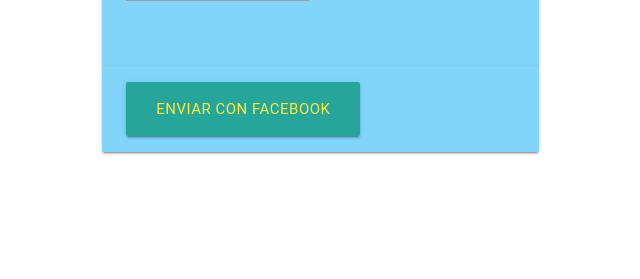
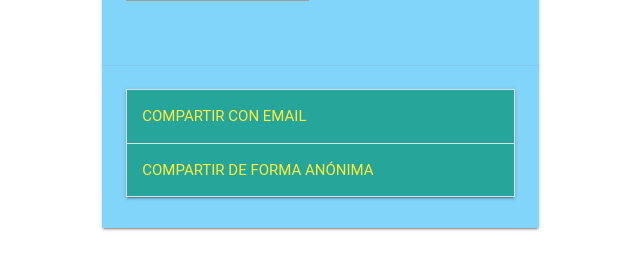
Before and after one commit to LaniusLyons/ISPDetectionSystem, a Django app: template WebService/IspDetection/core/templates/index.html in a window 1280 px wide. Shown: the part 521-800 px from the top of the page, without its empty margins (549-1189 px from the left). Run offline with Django 3.2, Linux system fonts and the light colour scheme; the template is opened without the code that fills it, so the values that code supplies are empty; some libraries are stand-ins or nearby versions; some web fonts are replaced.

Commit message:
changing submit into module web - adding anonymous share and email share

```diff
--- a/WebService/IspDetection/core/templates/content.html
+++ b/WebService/IspDetection/core/templates/content.html
@@ -31,9 +31,34 @@
                       </div>
                     </div>
 
-                    <div class="card-action">
+                    <!--<div class="card-action">
                         <input type="hidden" name="shareLink" id="shareLink">
                         <a class="waves-effect waves-light btn-large yellow-text" id="shareBtn">Enviar con Facebook</a>
+                    </div>-->
+
+                    <div class="card-action">
+
+                      <ul class="collapsible" data-collapsible="accordion">
+                        <li>
+                          <div class="collapsible-header teal lighten-1"><a class="yellow-text">Compartir con email</a></div>
+                          <div class="collapsible-body white">
+                                <div class="row">
+                                  <div class="col s12">
+                                    <div class="input-field inline">
+                                      <input id="email" type="email" name="email" maxlength="75">
+                                      <label for="email">Email</label>
+                                      <p id="errorMessage" class="red-text"></p>
+                                      <a class="btn waves-effect waves-light" id="shareBtnWithEmail"><i class="material-icons right">send</i>Enviar</a>
+                                    </div>
+                                  </div>
+                                </div>
+                          </div>
+                        </li>
+                        <li>
+                          <div class="collapsible-header teal lighten-1"><a class="yellow-text" id="shareBtnWithNoEmail">Compartir de forma An&oacute;nima</a></div>
+                        </li>
+                      </ul>
+
                     </div>
                   <!-- <br>
                        <div class="fb-login-button" data-max-rows="1" data-size="medium" data-button-type="continue_with" data-show-faces="false" data-auto-logout-link="false" data-use-continue-as="false" onclick=""></div> -->
--- a/WebService/IspDetection/core/templates/index.html
+++ b/WebService/IspDetection/core/templates/index.html
@@ -105,21 +105,49 @@
 <!-- <script src="https://maps.googleapis.com/maps/api/js?key=AIzaSyCISkw1JtoXe-g3_IKP3iHS_TjHvtaKAQw&callback=initMap"></script> -->
 <script type="text/javascript">if (window.location.hash == '#_=_')window.location.hash = '';</script>
 <script type="text/javascript">
-	$(document).ready(function(){
-		$("#shareBtn").click(function(){
+
+	function submitShareLink(email){
 		var link = shareLink;
 		if(link != null){
 			if(latitude != null && longitude != null && ispIP != "" && ispName != ""){
 				var reported = $("#isp_reported").val();
-					link = "/login/facebook/?coords="+latitude + "," + longitude + "&ispIP="+ispIP + "&ispName=" + ispName;
-					if(reported != null && reported != " "){
+				link = "/posting/?coords="+latitude + "," + longitude + "&ispIp="+ispIP + "&ispName=" + ispName;
+				if(reported != null && reported != ""){
 					link = link + "&ispUs="+reported;
+				}
+				if(email != null && email != ""){
+					link = link + "&email="+email;
 				}
 			}
 			console.log(link);
 			window.location.href = link;
 		}
+	}
+
+
+	$(document).ready(function(){
+		$("#shareBtnWithEmail").click(function(){
+			var email = $("#email").val();
+			if($("#email").is(':valid')){
+				if(email != null && email != ""){
+					$("#errorMessage").html("");
+					submitShareLink(email);
+				}else{
+					$("#errorMessage").html("Requerido");
+				}
+			}else{
+				$("#errorMessage").html("Invalido");
+			}
+
+
 		});
+
+		$("#shareBtnWithNoEmail").click(function(){
+			submitShareLink(null);
+
+		});
+
+		$('.collapsible').collapsible();
 	});
 
 </script>
--- a/WebService/IspDetection/core/urls.py
+++ b/WebService/IspDetection/core/urls.py
@@ -8,6 +8,8 @@ urlpatterns = [
 	url(r'^logout/(?P<api_response>\w{0,3}|)[/]?$',views.log_out, name='logout'),
     url(r'^getIsp/$', views.getListClient, name='getListClient'),
 
+    url(r'^posting[/]$', views.login, name='posting'),
+
 	#url(r'^complete/facebook/$',views.index, name='index'),
 
 ]
--- a/WebService/IspDetection/static/js/mapa.js
+++ b/WebService/IspDetection/static/js/mapa.js
@@ -4,7 +4,7 @@ var map_info, map_users;
 				if(lat != null && lon != null && ispIP != "" && ispName != ""){
 					latitude = lat;
 					longitude = lon;
-					shareLink = "/login/facebook/?coords="+lat + "," + lon + "&ispIP="+ispIP + "&ispName=" + ispName;
+					shareLink = "/posting/?coords="+lat + "," + lon + "&ispIP="+ispIP + "&ispName=" + ispName;
 				}
 		  }
 
```
Also changed, not shown: WebService/IspDetection/core/views.py (+22 -4 lines), 2 other files. Lines whose indentation alone changed are shown as unchanged.
